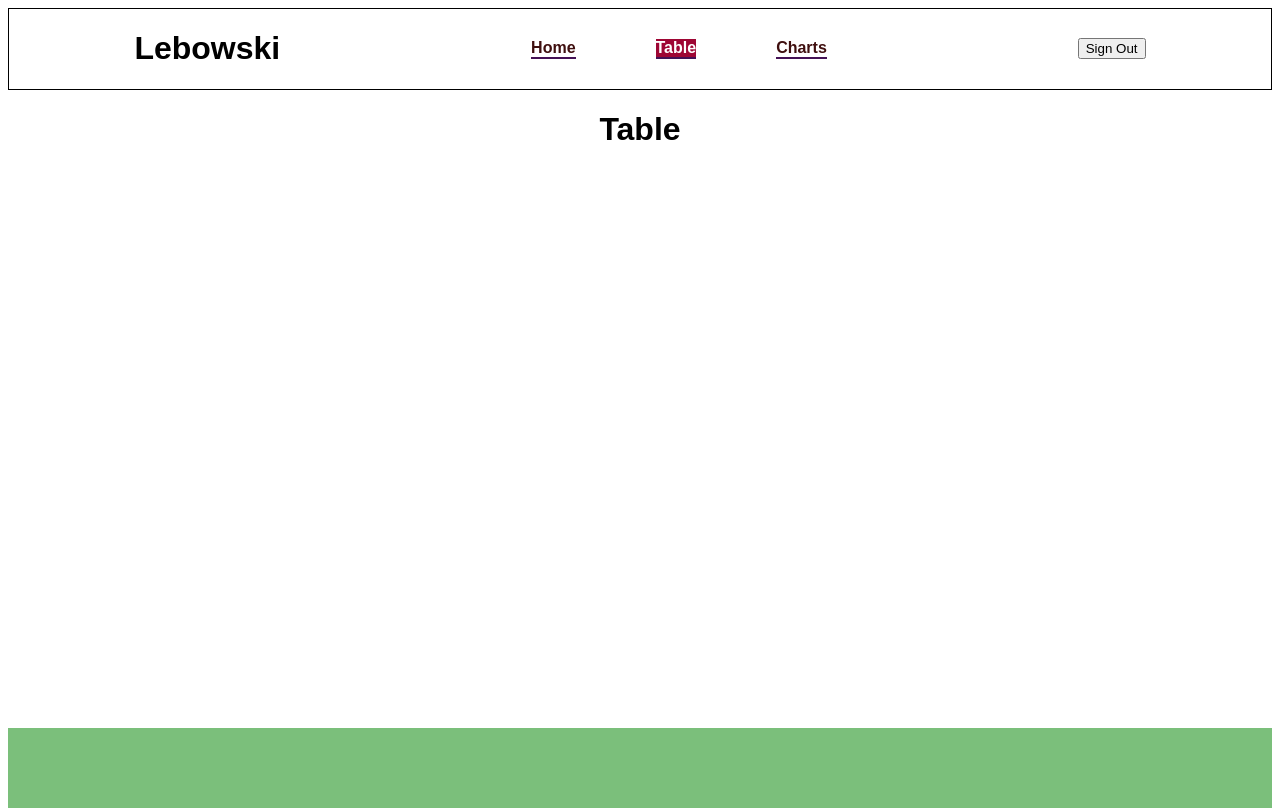
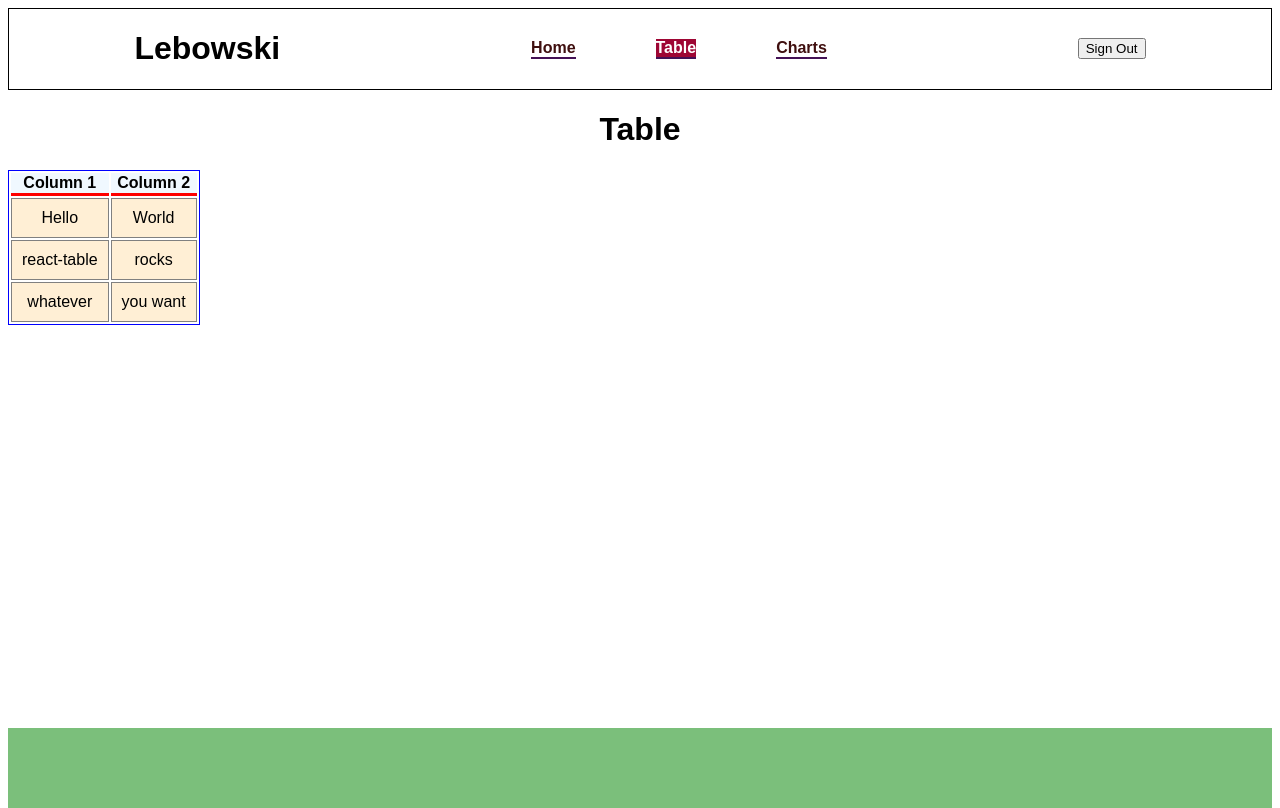
Before and after one commit to lu4ezar/lebowski, a React (Create React App) app: page /table in a window 1280 px wide. Built offline with nearby package versions, Linux system fonts and the light colour scheme.

Commit message:
create basic table with React Table

```diff
--- a/src/Table.tsx
+++ b/src/Table.tsx
@@ -1,5 +1,94 @@
-import React from "react";
+import { useMemo } from "react";
+import { useTable } from "react-table";
 
-const Table = () => <h1>Table</h1>;
+const Table = () => {
+  const data = useMemo(
+    () => [
+      {
+        col1: "Hello",
+        col2: "World"
+      },
+      {
+        col1: "react-table",
+        col2: "rocks"
+      },
+      {
+        col1: "whatever",
+        col2: "you want"
+      }
+    ],
+    []
+  );
+
+  const columns = useMemo(
+    () => [
+      {
+        Header: "Column 1",
+        accessor: "col1" // accessor is the "key" in the data
+      },
+      {
+        Header: "Column 2",
+        accessor: "col2"
+      }
+    ],
+    []
+  );
+  const {
+    getTableProps,
+    getTableBodyProps,
+    headerGroups,
+    rows,
+    prepareRow
+  } = useTable({ columns, data });
+  return (
+    <div>
+      <h1>Table</h1>
+      <table {...getTableProps()} style={{ border: "solid 1px blue" }}>
+        <thead>
+          {headerGroups.map((headerGroup) => (
+            <tr {...headerGroup.getHeaderGroupProps()}>
+              {headerGroup.headers.map((column) => (
+                <th
+                  {...column.getHeaderProps()}
+                  style={{
+                    borderBottom: "solid 3px red",
+                    background: "aliceblue",
+                    color: "black",
+                    fontWeight: "bold"
+                  }}
+                >
+                  {column.render("Header")}
+                </th>
+              ))}
+            </tr>
+          ))}
+        </thead>
+        <tbody {...getTableBodyProps()}>
+          {rows.map((row) => {
+            prepareRow(row);
+            return (
+              <tr {...row.getRowProps()}>
+                {row.cells.map((cell) => {
+                  return (
+                    <td
+                      {...cell.getCellProps()}
+                      style={{
+                        padding: "10px",
+                        border: "solid 1px gray",
+                        background: "papayawhip"
+                      }}
+                    >
+                      {cell.render("Cell")}
+                    </td>
+                  );
+                })}
+              </tr>
+            );
+          })}
+        </tbody>
+      </table>
+    </div>
+  );
+};
 
 export default Table;
```
